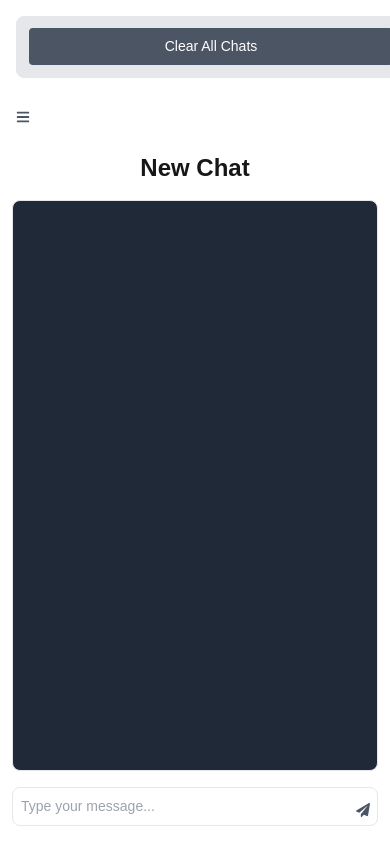
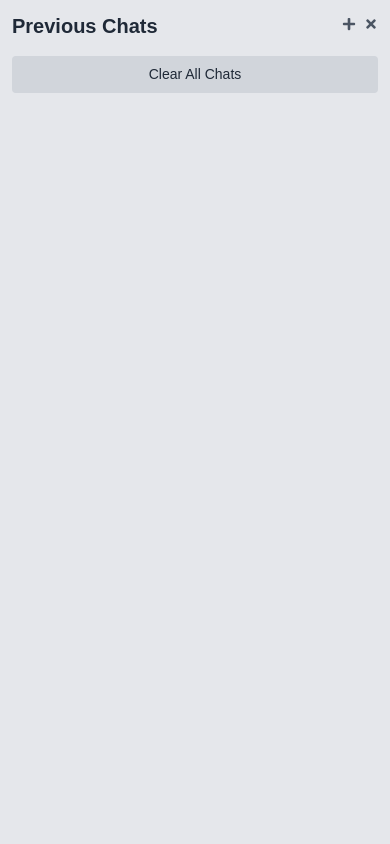
Before and after one commit to sureena888/chatbot, a Next.js app: page / in a window 390 px wide. Built offline with nearby package versions, Linux system fonts and the light colour scheme.

Commit message:
Make page mobile responsive

```diff
--- a/app/globals.css
+++ b/app/globals.css
@@ -39,3 +39,17 @@ body {
     padding: 0.75rem;
   }
 }
+
+@keyframes fadeIn {
+  from { opacity: 0; }
+  to { opacity: 1; }
+}
+
+@keyframes slideIn {
+  from { transform: translateX(-100%); }
+  to { transform: translateX(0); }
+}
+
+.sidebar-animation {
+  animation: fadeIn 0.3s ease-out, slideIn 0.3s ease-out;
+}
--- a/app/page.tsx
+++ b/app/page.tsx
@@ -1,7 +1,7 @@
 'use client'
 
 import React, { useState, useRef, useEffect } from 'react';
-import { FaBars, FaPaperPlane, FaPlus, FaEdit, FaTrash } from 'react-icons/fa';
+import { FaBars, FaPaperPlane, FaPlus, FaEdit, FaTrash, FaTimes } from 'react-icons/fa';
 import TextareaAutosize from 'react-textarea-autosize';
 import { streamMessage, ChatMessage, Chat } from '../actions/stream-message';
 import { readStreamableValue } from 'ai/rsc';
@@ -135,25 +135,27 @@ export default function Home() {
   };
 
   return (
-    <div className="flex flex-col md:flex-row min-h-screen">
+    <div className="flex flex-col md:flex-row min-h-screen bg-gray-100 text-gray-800">
       {(sidebarOpen || !isMobile) && (
-        <aside className="w-full md:w-1/4 bg-gray-200 rounded-lg border m-4 relative">
-          <div className="flex items-center justify-between m-4">
-            <div className="flex items-center">
+        <aside className={`${isMobile ? 'fixed inset-0 z-50 sidebar-animation' : 'w-1/4'} bg-gray-200 p-4`}>
+          <div className="flex items-center justify-between mb-4">
+            <h2 className="text-xl font-bold">Previous Chats</h2>
+            <div>
               <button
-                onClick={() => setSidebarOpen(false)}
+                onClick={createNewChat}
                 className="text-gray-600 hover:text-gray-800 mr-2"
               >
-                <FaBars />
+                <FaPlus />
               </button>
-              <h2 className="text-xl font-bold text-gray-800">Previous Chats</h2>
+              {isMobile && (
+                <button
+                  onClick={() => setSidebarOpen(false)}
+                  className="text-gray-600 hover:text-gray-800"
+                >
+                  <FaTimes />
+                </button>
+              )}
             </div>
-            <button
-              onClick={createNewChat}
-              className="text-gray-600 hover:text-gray-800"
-            >
-              <FaPlus />
-            </button>
           </div>
           {chats.map(chat => (
             <div
@@ -195,22 +197,22 @@ export default function Home() {
               </div>
             </div>
           ))}
-          <div className="absolute bottom-0 left-0 right-0 p-4">
+          <div className="mt-4">
             <button
               onClick={clearAllChats}
-              className="w-full bg-gray-600 text-white py-2 px-4 rounded hover:bg-gray-700 transition-colors"
+              className="w-full bg-gray-300 text-gray-800 py-2 px-4 rounded hover:bg-gray-400 transition-colors"
             >
               Clear All Chats
             </button>
           </div>
         </aside>
       )}
-      {(!sidebarOpen || isMobile) && (
+      {(!sidebarOpen && isMobile) && (
         <button
           onClick={() => setSidebarOpen(true)}
-          className="m-4 text-gray-600 hover:text-gray-800 md:hidden"
+          className="fixed top-4 left-4 z-40 text-gray-800"
         >
-          <FaBars />
+          <FaBars size={24} />
         </button>
       )}
       <main className="flex-1 flex flex-col p-4">
```
